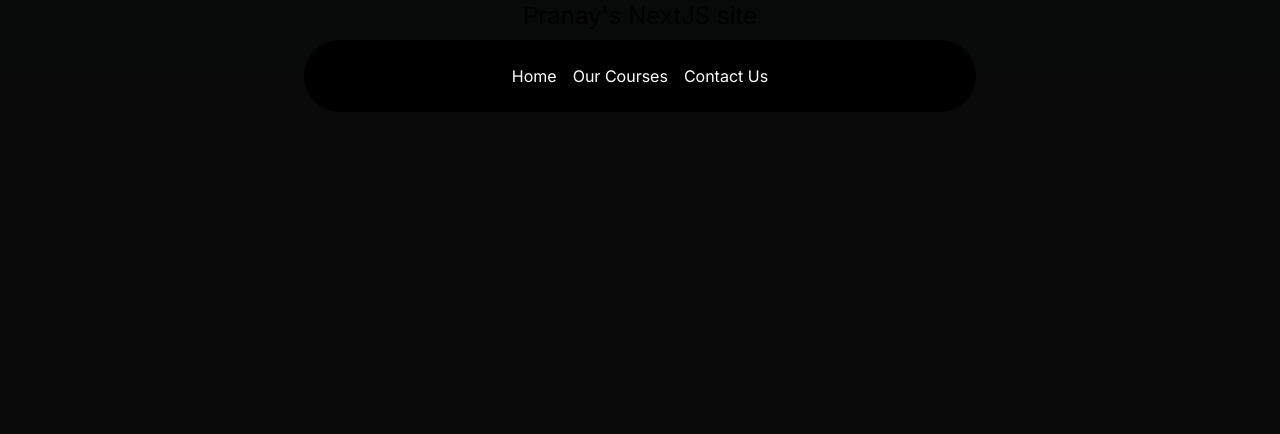
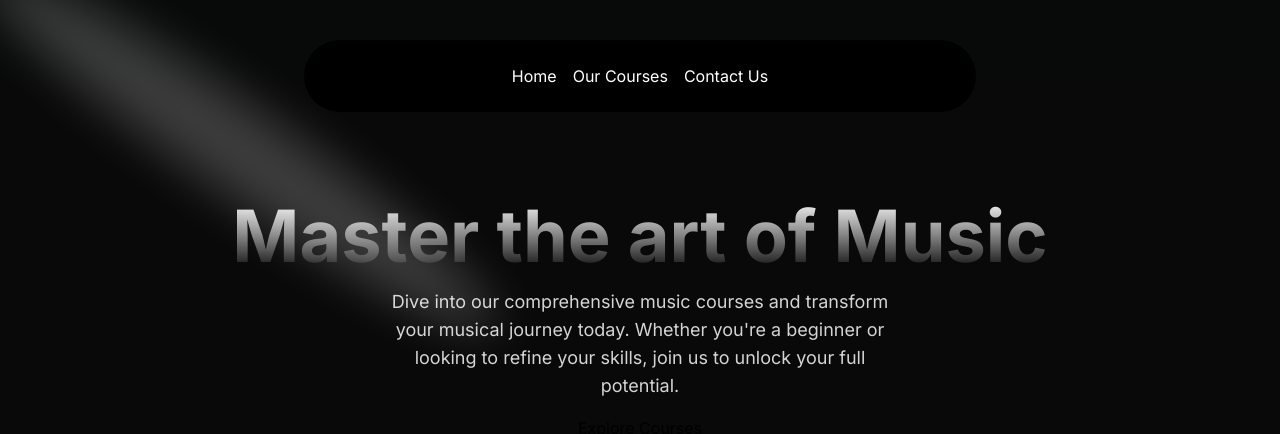
Before and after one commit to Pranay50x/MusicProject, a Next.js app in the folder musicnextjs/: page / in a window 1280 px wide. Shown: the top 434 px of the page. Built offline with nearby package versions, Linux system fonts and the light colour scheme.

Commit message:
added spotlight to the site

```diff
--- a/musicnextjs/src/app/page.tsx
+++ b/musicnextjs/src/app/page.tsx
@@ -1,9 +1,13 @@
+/* eslint-disable react/no-unescaped-entities */
+
+import HeroSection from "@/components/HeroSection";
 
 export default function Home() {
   return (
     <main className="min-h-screen bg-black/[0.96] antialiased
     bg-grid-white/[0.02]">
-    <h1 className="text-center text-2xl">Pranay's NextJS site</h1>
+
+    <HeroSection/>
     </main>
   );
 }
--- /dev/null
+++ b/musicnextjs/src/components/HeroSection.tsx
@@ -0,0 +1,30 @@
+/* eslint-disable react/no-unescaped-entities */
+import Link from 'next/link'
+import React from 'react'
+import { Spotlight } from './ui/spotlight'
+
+function HeroSection() {
+  return (
+    <div
+    className='h-auto md:h-[40rem] w-full flex rounded-m flex-col justify-center items-center relative overflow-hidden mx-auto py-10 md:0  '>
+      <div className='relative p-4 w-full text-center'>
+      <Spotlight
+        className="-top-40 left-0 md:left-60 md:-top-20"
+        fill="white"
+      />
+            <h1 className='mt-20 md:mt-0 text-4xl md:text-7xl font-bold bg-clip-text text-transparent bg-gradient-to-b from-neutral-50 to-neutral-400"
+            '>Master the art of Music</h1>
+            <p className='mt-4 font-normal text-base md:text-lg text-neutral-300 max-w-lg mx-auto'>
+                Dive into our comprehensive music courses and transform your musical journey today.
+                Whether you're a beginner or looking to refine your skills, join us to unlock your full potential.</p>
+            <div className='mt-4'>
+                <Link href={'/courses'}>
+                    Explore Courses
+                </Link>
+            </div>
+      </div>
+    </div>
+  )
+}
+
+export default HeroSection
--- /dev/null
+++ b/musicnextjs/src/components/ui/Spotlight.tsx
@@ -0,0 +1,56 @@
+import React from "react";
+import { cn } from "@/utils/cn";
+
+type SpotlightProps = {
+  className?: string;
+  fill?: string;
+};
+
+export const Spotlight = ({ className, fill }: SpotlightProps) => {
+  return (
+    <svg
+      className={cn(
+        "animate-spotlight pointer-events-none absolute z-[1]  h-[169%] w-[138%] lg:w-[84%] opacity-0",
+        className
+      )}
+      xmlns="http://www.w3.org/2000/svg"
+      viewBox="0 0 3787 2842"
+      fill="none"
+    >
+      <g filter="url(#filter)">
+        <ellipse
+          cx="1924.71"
+          cy="273.501"
+          rx="1924.71"
+          ry="273.501"
+          transform="matrix(-0.822377 -0.568943 -0.568943 0.822377 3631.88 2291.09)"
+          fill={fill || "white"}
+          fillOpacity="0.21"
+        ></ellipse>
+      </g>
+      <defs>
+        <filter
+          id="filter"
+          x="0.860352"
+          y="0.838989"
+          width="3785.16"
+          height="2840.26"
+          filterUnits="userSpaceOnUse"
+          colorInterpolationFilters="sRGB"
+        >
+          <feFlood floodOpacity="0" result="BackgroundImageFix"></feFlood>
+          <feBlend
+            mode="normal"
+            in="SourceGraphic"
+            in2="BackgroundImageFix"
+            result="shape"
+          ></feBlend>
+          <feGaussianBlur
+            stdDeviation="151"
+            result="effect1_foregroundBlur_1065_8"
+          ></feGaussianBlur>
+        </filter>
+      </defs>
+    </svg>
+  );
+};
--- a/musicnextjs/tailwind.config.ts
+++ b/musicnextjs/tailwind.config.ts
@@ -1,4 +1,10 @@
 import type { Config } from "tailwindcss";
+
+
+const colors = require('tailwindcss/colors');
+const {
+  default: flattenColorPalette,
+} = require('tailwindcss/lib/util/flattenColorPalette')
 
 const config: Config = {
   content: [
@@ -9,11 +15,27 @@
   darkMode: 'class',
   theme: {
     extend: {
+      animation: {
+        spotlight: "spotlight 2s ease .75s 1 forwards",
+      },
+
       backgroundImage: {
         "gradient-radial": "radial-gradient(var(--tw-gradient-stops))",
         "gradient-conic":
           "conic-gradient(from 180deg at 50% 50%, var(--tw-gradient-stops))",
       },
+      keyframes: {
+        spotlight: {
+          "0%": {
+            opacity: '0',
+            transform: "translate(-72%, -62%) scale(0.5)",
+          },
+          "100%": {
+            opacity: '1',
+            transform: "translate(-50%,-40%) scale(1)",
+          },
+        },
+      }
     },
   },
   plugins: [],
```
Also changed, not shown: musicnextjs/package.json (+7 -4 lines), 1 other file (tests, documents, lock files or other folders).
